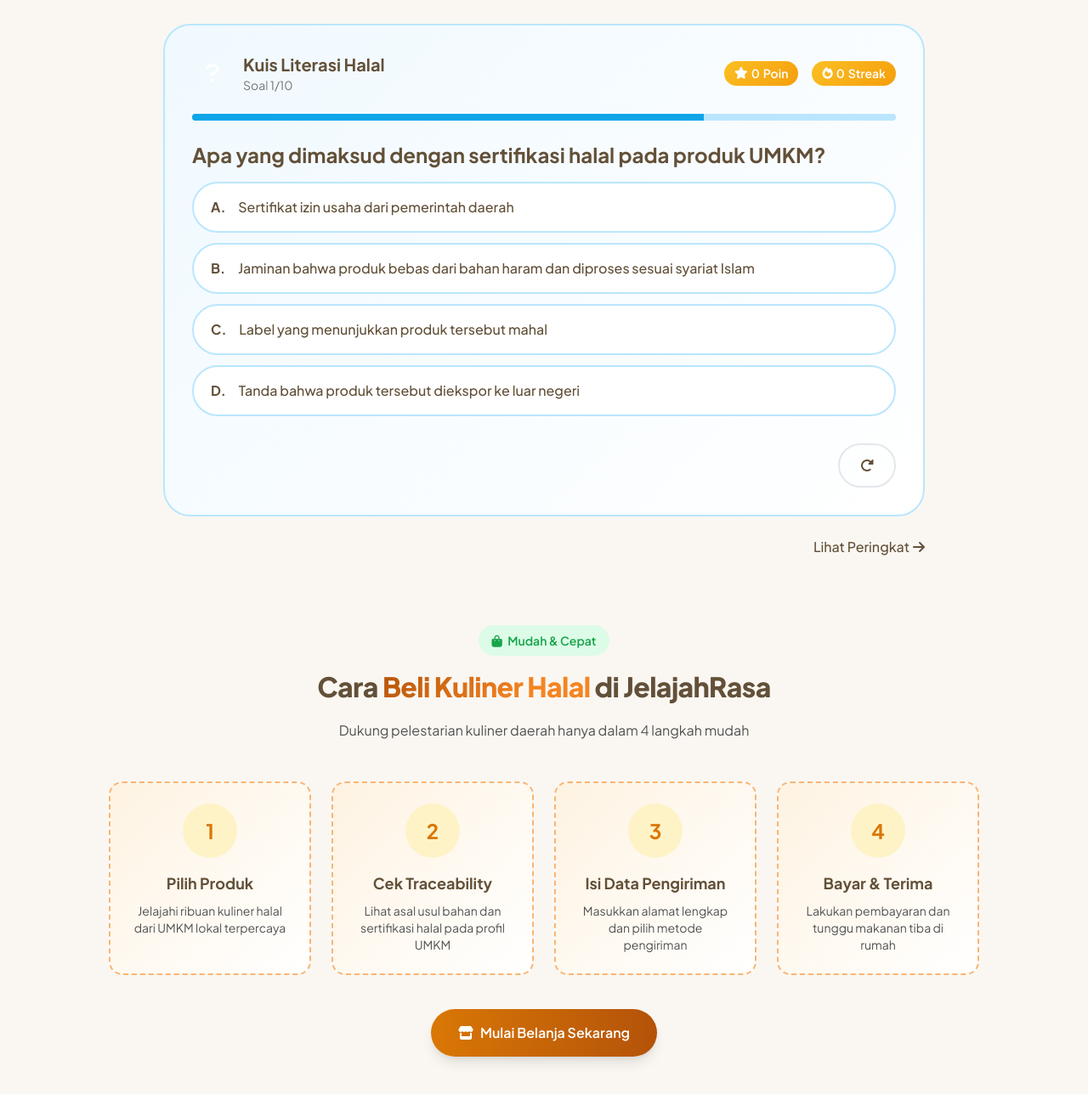
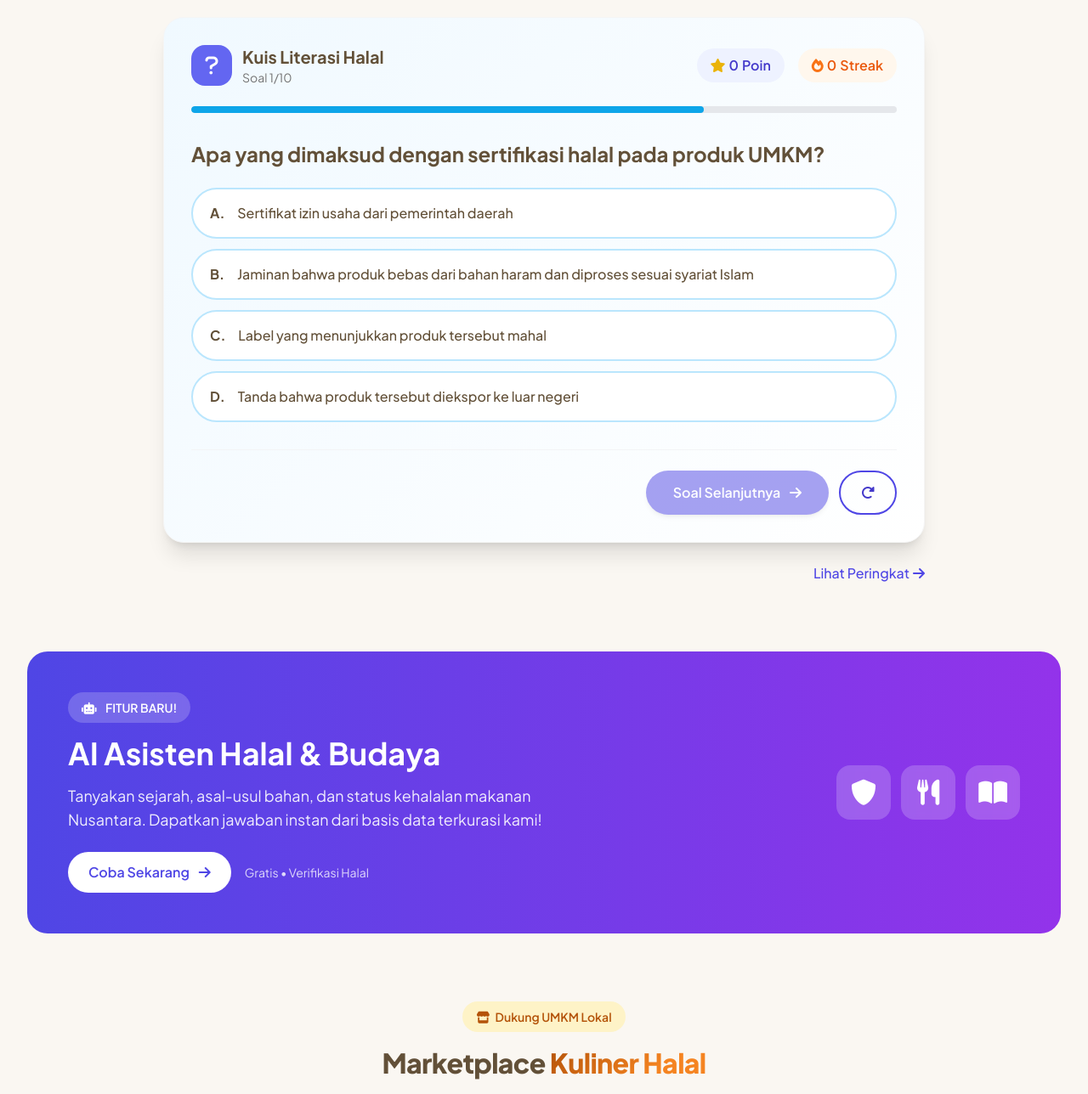
Before and after one commit to TirusSmeass/JelajahRasa, a plain HTML site: page index.html in a window 1280 px wide. Shown: the part 1760-3048 px from the top of the page at 85% size. Drawn offline with nearby package versions, Linux system fonts and the light colour scheme.

Commit message:
Update index.html

```diff
--- a/index.html
+++ b/index.html
@@ -231,24 +231,24 @@
       </div>
     </section>
 
-    <!-- ===== NUSAQUIZ - GAMIFIED CULINARY QUIZ ===== -->
+        <!-- ===== NUSAQUIZ - GAMIFIED CULINARY QUIZ ===== -->
     <section class="mb-20 scroll-mt-20" id="nusaquiz">
       <div class="text-center mb-8">
-        <span class="inline-block px-4 py-2 bg-quiz-100 text-quiz-700 rounded-full text-sm font-semibold mb-3">
+        <span class="inline-block px-4 py-2 bg-indigo-100 text-indigo-700 rounded-full text-sm font-semibold mb-3">
           <i class="fas fa-gamepad mr-1"></i> GAMIFIED QUIZ
         </span>
-        <h2 class="section-title"><span class="gradient-text">NusaQuiz Halal</span> - Uji Pengetahuanmu!</h2>
+        <h2 class="text-3xl md:text-4xl font-bold mb-3"><span class="gradient-text">NusaQuiz Halal</span> - Uji Pengetahuanmu!</h2>
         <p class="text-neutral-600 max-w-2xl mx-auto mt-4">
           Jawab pertanyaan seputar kuliner & literasi halal Nusantara, dapatkan poin, dan buka reward spesial!
         </p>
       </div>
 
       <!-- Quiz Container -->
-      <div class="quiz-card max-w-4xl mx-auto p-6 md:p-8">
+      <div class="quiz-card max-w-4xl mx-auto p-6 md:p-8 bg-white rounded-3xl shadow-xl border border-neutral-100">
         <!-- Header Quiz -->
         <div class="flex flex-col md:flex-row items-center justify-between gap-4 mb-6">
           <div class="flex items-center gap-3">
-            <div class="w-12 h-12 rounded-2xl bg-quiz-500 flex items-center justify-center text-white">
+            <div class="w-12 h-12 rounded-2xl bg-indigo-500 flex items-center justify-center text-white">
               <i class="fas fa-question text-2xl"></i>
             </div>
             <div>
@@ -257,25 +257,25 @@
             </div>
           </div>
           <div class="flex items-center gap-4">
-            <div class="badge-points flex items-center gap-1">
-              <i class="fas fa-star"></i>
+            <div class="bg-indigo-50 px-4 py-2 rounded-full font-semibold text-indigo-700 flex items-center gap-1">
+              <i class="fas fa-star text-yellow-500"></i>
               <span id="quiz-points">0</span> Poin
             </div>
-            <div class="badge-points bg-amber-500 flex items-center gap-1">
-              <i class="fas fa-fire"></i>
+            <div class="bg-orange-50 px-4 py-2 rounded-full font-semibold text-orange-600 flex items-center gap-1">
+              <i class="fas fa-fire text-orange-500"></i>
               <span id="quiz-streak">0</span> Streak
             </div>
           </div>
         </div>
 
         <!-- Timer Bar -->
-        <div class="timer-bar mb-6">
-          <div class="timer-progress" id="quiz-timer" style="width: 100%;"></div>
+        <div class="w-full bg-gray-200 rounded-full h-2 mb-8 overflow-hidden">
+          <div class="h-2 rounded-full bg-indigo-500 transition-all duration-1000 ease-linear" id="quiz-timer" style="width: 100%;"></div>
         </div>
 
         <!-- Question -->
         <div class="mb-8">
-          <h4 class="text-xl md:text-2xl font-bold mb-4" id="question-text">Loading pertanyaan...</h4>
+          <h4 class="text-xl md:text-2xl font-bold mb-6" id="question-text">Loading pertanyaan...</h4>
 
           <!-- Options -->
           <div class="space-y-3" id="quiz-options">
@@ -284,29 +284,31 @@
         </div>
 
         <!-- Feedback & Next Button -->
-        <div class="flex flex-col md:flex-row items-center justify-between gap-4">
+        <div class="flex flex-col md:flex-row items-center justify-between gap-4 mt-8 pt-6 border-t border-gray-100">
           <div id="quiz-feedback" class="text-sm font-medium"></div>
-          <div class="flex gap-3">
-            <button id="quiz-next" class="bg-quiz-600 hover:bg-quiz-700 text-white px-8 py-3 rounded-full font-semibold transition disabled:opacity-50 disabled:cursor-not-allowed">
+
+          <!-- 🟢 TOMBOL NEXT & RESTART DI SINI 🟢 -->
+          <div class="flex gap-3 w-full md:w-auto justify-end">
+            <button id="quiz-next" class="bg-indigo-600 hover:bg-indigo-700 text-white px-8 py-3 rounded-full font-semibold transition disabled:opacity-50 disabled:cursor-not-allowed shadow-md flex items-center justify-center w-full md:w-auto" disabled>
               Soal Selanjutnya <i class="fas fa-arrow-right ml-2"></i>
             </button>
-            <button id="quiz-restart" class="border-2 border-quiz-600 text-quiz-700 px-6 py-3 rounded-full font-semibold hover:bg-quiz-50 transition">
+            <button id="quiz-restart" class="border-2 border-indigo-600 text-indigo-700 px-6 py-3 rounded-full font-semibold hover:bg-indigo-50 transition flex items-center justify-center">
               <i class="fas fa-redo-alt"></i>
             </button>
           </div>
         </div>
 
         <!-- Hasil Akhir (hidden by default) -->
-        <div id="quiz-result" class="hidden mt-8 p-6 bg-gradient-to-r from-quiz-100 to-quiz-50 rounded-2xl text-center">
+        <div id="quiz-result" class="hidden mt-8 p-6 bg-gradient-to-r from-indigo-50 to-purple-50 rounded-2xl text-center border border-indigo-100">
           <div class="text-5xl mb-4">🏆</div>
           <h4 class="text-2xl font-bold mb-2">Quiz Selesai!</h4>
-          <p class="text-lg mb-4">Kamu mendapatkan <span id="final-points" class="font-bold text-quiz-700">0</span> poin!</p>
+          <p class="text-lg mb-4">Kamu mendapatkan <span id="final-points" class="font-bold text-indigo-700">0</span> poin!</p>
           <p class="text-sm text-neutral-600 mb-6">Jawaban benar: <span id="correct-count">0</span>/<span id="total-count">10</span></p>
           <div class="flex gap-3 justify-center">
-            <button id="quiz-play-again" class="bg-quiz-600 hover:bg-quiz-700 text-white px-8 py-3 rounded-full font-semibold transition">
+            <button id="quiz-play-again" class="bg-indigo-600 hover:bg-indigo-700 text-white px-8 py-3 rounded-full font-semibold transition shadow-md">
               Main Lagi <i class="fas fa-play ml-2"></i>
             </button>
-            <a href="reward.html" class="border-2 border-quiz-600 text-quiz-700 px-8 py-3 rounded-full font-semibold hover:bg-quiz-50 transition">
+            <a href="reward.html" class="border-2 border-indigo-600 text-indigo-700 px-8 py-3 rounded-full font-semibold hover:bg-indigo-50 transition">
               Tukar Poin
             </a>
           </div>
@@ -315,48 +317,8 @@
 
       <!-- Leaderboard Mini -->
       <div class="max-w-4xl mx-auto mt-6 flex justify-end">
-        <a href="leaderboard.html" class="text-quiz-600 hover:text-quiz-700 font-medium flex items-center gap-1">
+        <a href="leaderboard.html" class="text-indigo-600 hover:text-indigo-700 font-medium flex items-center gap-1">
           Lihat Peringkat <i class="fas fa-arrow-right"></i>
-        </a>
-      </div>
-    </section>
-
-    <!-- ===== CARA BELI SECTION ===== -->
-    <section id="cara-beli" class="mb-20 scroll-mt-20">
-      <div class="text-center mb-12">
-        <span class="inline-block px-4 py-2 bg-green-100 text-green-600 rounded-full text-sm font-semibold mb-3">
-          <i class="fas fa-shopping-bag mr-1"></i> Mudah & Cepat
-        </span>
-        <h2 class="section-title">Cara <span class="gradient-text">Beli Kuliner Halal</span> di JelajahRasa</h2>
-        <p class="text-neutral-600 max-w-2xl mx-auto mt-4">Dukung pelestarian kuliner daerah hanya dalam 4 langkah mudah</p>
-      </div>
-
-      <div class="grid grid-cols-1 md:grid-cols-2 lg:grid-cols-4 gap-6 max-w-5xl mx-auto">
-        <div class="guide-card bg-white rounded-2xl p-6 text-center card-modern">
-          <div class="w-16 h-16 rounded-full bg-amber-100 flex items-center justify-center mx-auto mb-4 text-2xl font-bold text-amber-600">1</div>
-          <h3 class="font-bold text-lg mb-2">Pilih Produk</h3>
-          <p class="text-neutral-600 text-sm">Jelajahi ribuan kuliner halal dari UMKM lokal terpercaya</p>
-        </div>
-        <div class="guide-card bg-white rounded-2xl p-6 text-center card-modern">
-          <div class="w-16 h-16 rounded-full bg-amber-100 flex items-center justify-center mx-auto mb-4 text-2xl font-bold text-amber-600">2</div>
-          <h3 class="font-bold text-lg mb-2">Cek Traceability</h3>
-          <p class="text-neutral-600 text-sm">Lihat asal usul bahan dan sertifikasi halal pada profil UMKM</p>
-        </div>
-        <div class="guide-card bg-white rounded-2xl p-6 text-center card-modern">
-          <div class="w-16 h-16 rounded-full bg-amber-100 flex items-center justify-center mx-auto mb-4 text-2xl font-bold text-amber-600">3</div>
-          <h3 class="font-bold text-lg mb-2">Isi Data Pengiriman</h3>
-          <p class="text-neutral-600 text-sm">Masukkan alamat lengkap dan pilih metode pengiriman</p>
-        </div>
-        <div class="guide-card bg-white rounded-2xl p-6 text-center card-modern">
-          <div class="w-16 h-16 rounded-full bg-amber-100 flex items-center justify-center mx-auto mb-4 text-2xl font-bold text-amber-600">4</div>
-          <h3 class="font-bold text-lg mb-2">Bayar & Terima</h3>
-          <p class="text-neutral-600 text-sm">Lakukan pembayaran dan tunggu makanan tiba di rumah</p>
-        </div>
-      </div>
-
-      <div class="mt-10 text-center">
-        <a href="kuliner.html" class="inline-flex items-center gap-2 bg-gradient-to-r from-amber-600 to-amber-700 text-white px-8 py-4 rounded-full font-semibold hover:shadow-xl transition shadow-lg">
-          <i class="fas fa-store"></i> Mulai Belanja Sekarang
         </a>
       </div>
     </section>
```
